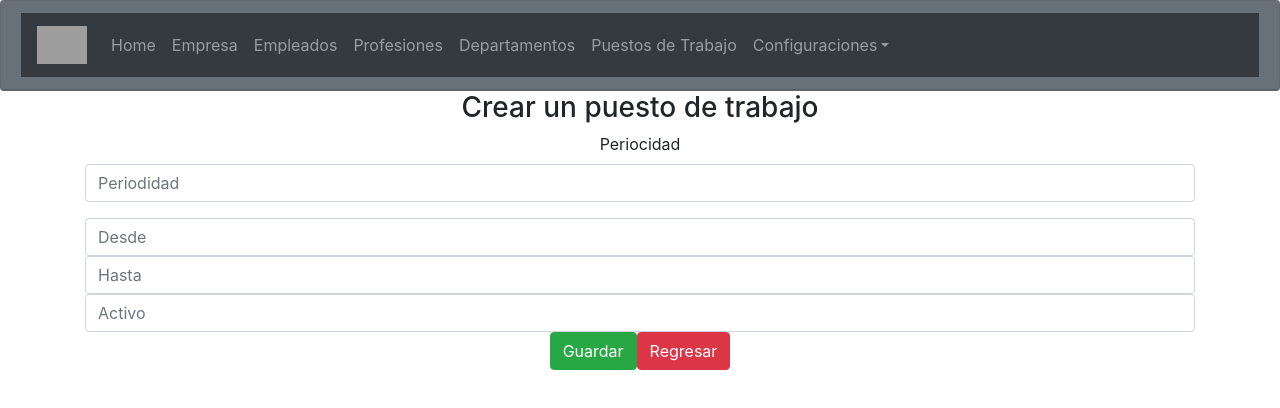
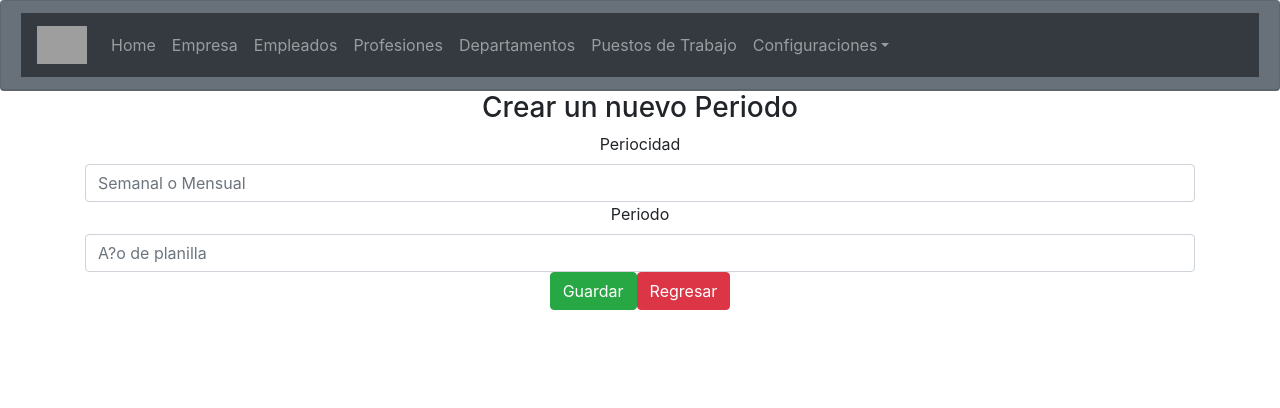
Before and after one commit to cosmovane/BAD115_FrontEnd, a React (Create React App) app: page /periocidad/crear in a window 1280 px wide. Shown: the top 408 px of the page. Built offline with nearby package versions, Linux system fonts and the light colour scheme; grey boxes are pictures that could not be loaded.

Commit message:
Calendario

```diff
--- a/src/Components/CalendarioTrabajo/CalendarioTrabajoDetalle.js
+++ b/src/Components/CalendarioTrabajo/CalendarioTrabajoDetalle.js
@@ -1,9 +1,9 @@
 import React, { Component } from "react";
 import CalendarioTrabajoService from '../../Service/CalendarioTrabajo/CalendarioTrabajoService';
 import { Link } from "react-router-dom";
-//import { faPlus } from "@fortawesome/free-solid-svg-icons";
-//import { FontAwesomeIcon } from '@fortawesome/react-fontawesome'
 import { Formik, Form, ErrorMessage, Field } from "formik";
+import Select from 'react-select'
+import Swal from 'sweetalert2'
 
 class CalendarioTrabajoDetalle extends Component{
 
@@ -11,83 +11,99 @@ class CalendarioTrabajoDetalle extends Component{
         super(props)
         this.state ={
             periocidad: "",
-            desde: "",
-            hasta: "",
-            activo: ""
+            periodo: ""
+
         }
         this.onSubmit = this.onSubmit.bind(this)
-        this.validar = this.validar.bind(this)
-        this.validarNumero = this.validarNumero.bind(this)
+        this.validate = this.validate.bind(this)
     }
     async componentDidMount() {
         if (this.props.editar){
             const id=this.props.location.pathname.split('/')[3]
             const calendarioTrabajo = await CalendarioTrabajoService.obtenerCalendarioTrabajo(parseInt(id))
-            const{periocidad, desde, hasta, activo} = calendarioTrabajo.data
-            this.setState({periocidad, desde, hasta, activo
+            const{periocidad, periodo} = calendarioTrabajo.data
+            this.setState({
+                periocidad, periodo
             })
         }
     }
 
-    validarNumero(values){
-        const isNumber = /^\s*-?[1-9]\d*(\.\d{1,2})?\s*$/
-        return isNumber.test(Number)
-    }
-    validar(values){
+    validate(values){
+        var fecha = new Date();
+        var ano = fecha.getFullYear();
+        console.log(ano)
         let errors ={}
-        if(!this.validarNumero(values.desde)||!this.validarNumero(values.desde)) errors.desde = 'Ingrese un numero con dos decimales'
-        if(!this.validarNumero(values.hasta)||!this.validarNumero(values.hasta)) errors.hasta = 'Ingrese un numero con dos decimales'
-        if(values.desde <= 0 || values.desde>=366) errors.desde = 'Debe ingresar un monto mayor que 0 y menor 366'
-        if(values.hasta <= 0 || values.hasta>=366) errors.hasta = 'Debe ingresar un monto mayor que 0 y menor 366'
-        if(values.desde > values.hasta) errors.hasta = 'La fecha final debe ser mayor'
+        if(values.periodo < ano || values.periodo>=2120) errors.desde = 'Ingrese el ano de planilla'
         if(!values.periocidad) errors.periocidad = 'Ingrese periocidad'
         return errors
     }
+
     async onSubmit(values) {
+        var fecha = new Date();
+        var ano = fecha.getFullYear();
+        if(values.periodo == ano){
+            values.activo=true
+        } else{
+            values.activo=false
+        }
         const calendarioTrabajo = {
           calendariotrabajo: this.props.editar ? parseInt(this.props.location.pathname.split('/')[3]) : '',
           periocidad: values.periocidad,
-          desde: values.desde,
-          hasta: values.hasta,
+          periodo: values.periodo,
           activo: values.activo
         }
 
+        console.log("CalendarioTrabajoDetalle -> onSubmit -> calendarioTrabajo", calendarioTrabajo)
+        this.props.editar ? await CalendarioTrabajoService.modificarCalendarioTrabajo(calendarioTrabajo.calendariotrabajo, calendarioTrabajo)
+            : await CalendarioTrabajoService.agregarCalendarioTrabajo(calendarioTrabajo)
+        this.props.history.push('/empresa')
+        const mensaje = this.props.editar ? 'Registro modificado con éxito' : 'Registro creado con éxito'
+        Swal.fire({
+            icon: 'success',
+            title: 'Buen trabajo!',
+            html: mensaje,
+            timer: 5000,
+            timerProgressBar: true,
+        })
     }
 
     render(){
-        let {periocidad, desde, hasta, activo} = this.state
+        let {periocidad, periodo} = this.state
+        const options = [
+            { value: 'mensual', label: 'Mensual' },
+            { value: 'semanal', label: 'Semanal' }
+          ]
+          const MyComponent = () => (
+            <Select options={options} />
+          )
 
         return(
             <div className="container">
-                {this.props.editar ? <h3>Editar puesto de trabajo</h3> : <h3>Crear un puesto de trabajo</h3>}
+                {this.props.editar ? <h3>Editar Periodo</h3> : <h3>Crear un nuevo Periodo</h3>}
                 <Formik
-                initialValues={{ periocidad, desde, hasta, activo}}validateOnChange={false}
+                initialValues={{periocidad, periodo}}validateOnChange={false}
                 validateOnBlur={false}
-                //validate={this.validar}
+                validate={this.validate}
                 enableReinitialize={true}
                 onSubmit={this.onSubmit}
                 >
                 {
                     <Form>
                         <ErrorMessage name="periocidad" component="div" className="alert-warning" />
-                        <ErrorMessage name="desde" component="div" className="alert-warning" />
-                        <ErrorMessage name="hasta" component="div" className="alert-warning" />
-                        <ErrorMessage name="activo" component="div" className="alert-warning" />
-                        <fieldset className="form-group">
+                        <ErrorMessage name="periodo" component="div" className="alert-warning" />
+
+                        <fieldset>
                             <label htmlFor="">Periocidad</label>
-                            <Field className="form-control" type="text" placeholder="Periodidad" name="periocidad"></Field>
+                            <Field className="form-control" type="text" placeholder="Semanal o Mensual" name="periocidad"></Field>
+                            {/*MyComponent()*/}
                         </fieldset>
+
                         <fieldset>
-                            <Field className="form-control" type="number" placeholder="Desde" name="desde"></Field>
-                        </fieldset>
-                        <fieldset>
-                            <Field className="form-control" type="number" placeholder="Hasta" name="hasta"></Field>
-                        </fieldset>
-                        <fieldset>
-                            <Field className="form-control" type="number" placeholder="Activo" name="activo"></Field>
+                        <label htmlFor="">Periodo</label>
+                            <Field className="form-control" type="number" placeholder="A?o de planilla" name="periodo"></Field>
                         </fieldset>
                         <button className="btn btn-success" type="submit">Guardar</button>
-                        <Link to="/periocidad"><button className="btn btn-danger">Regresar</button></Link>
+                        <Link to="/empresa"><button className="btn btn-danger">Regresar</button></Link>
                     </Form>
                 }
                     </Formik>
```
